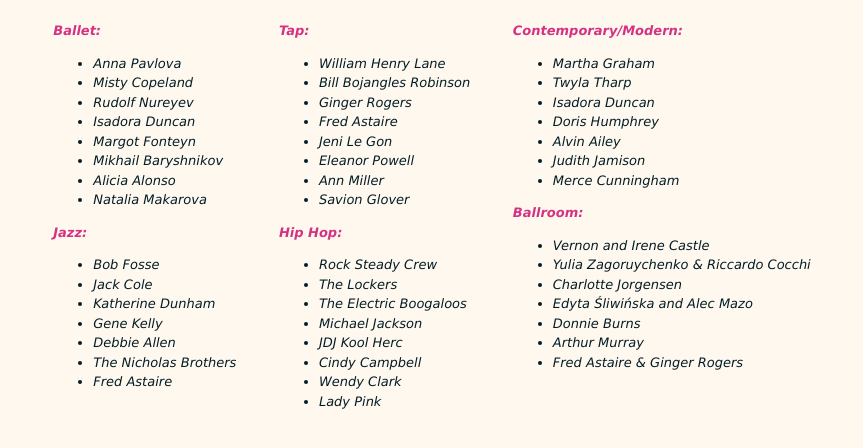
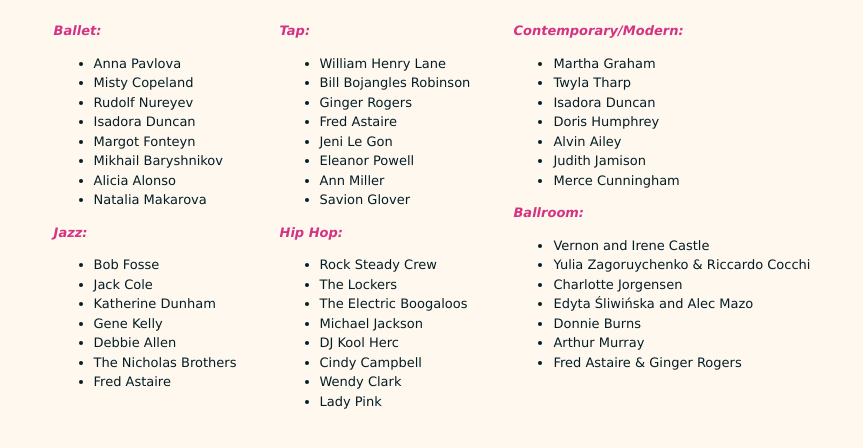
Before and after one commit to evelynswanson/basic-site, a plain HTML site: page figures.html in a window 1280 px wide. Shown: the part 418-866 px from the top of the page, without its empty margins (208-1071 px from the left). Drawn offline with Linux system fonts and the light colour scheme.

Commit message:
typo and style

```diff
--- a/figures.html
+++ b/figures.html
@@ -68,7 +68,7 @@
             <li>The Lockers</li>
             <li>The Electric Boogaloos</li>
             <li>Michael Jackson</li>
-            <li>JDJ Kool Herc</li>
+            <li>DJ Kool Herc</li>
             <li>Cindy Campbell</li>
             <li>Wendy Clark</li>
             <li>Lady Pink</li></ul>
--- a/style.css
+++ b/style.css
@@ -26,7 +26,8 @@ p, li {
     font-family:Verdana, Geneva, Tahoma, sans-serif;
     font-size: small;
     line-height: 1.5;
-    color: rgb(3, 29, 38)
+    color: rgb(3, 29, 38);
+    font-style: normal;
 }
 
 .link {
```
